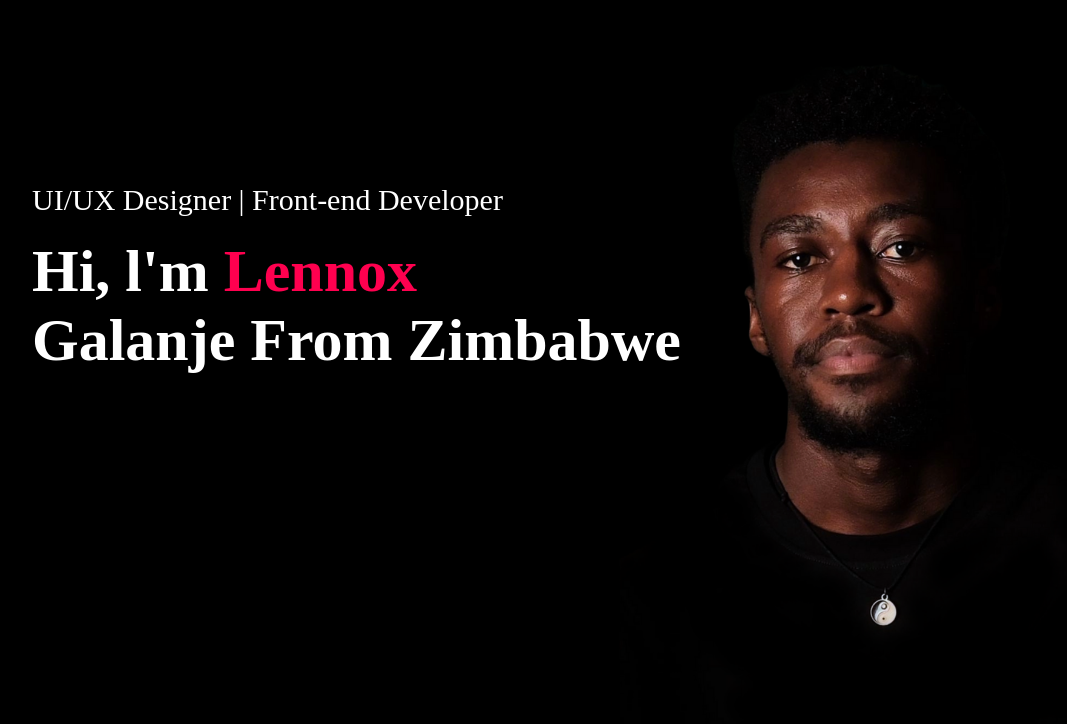
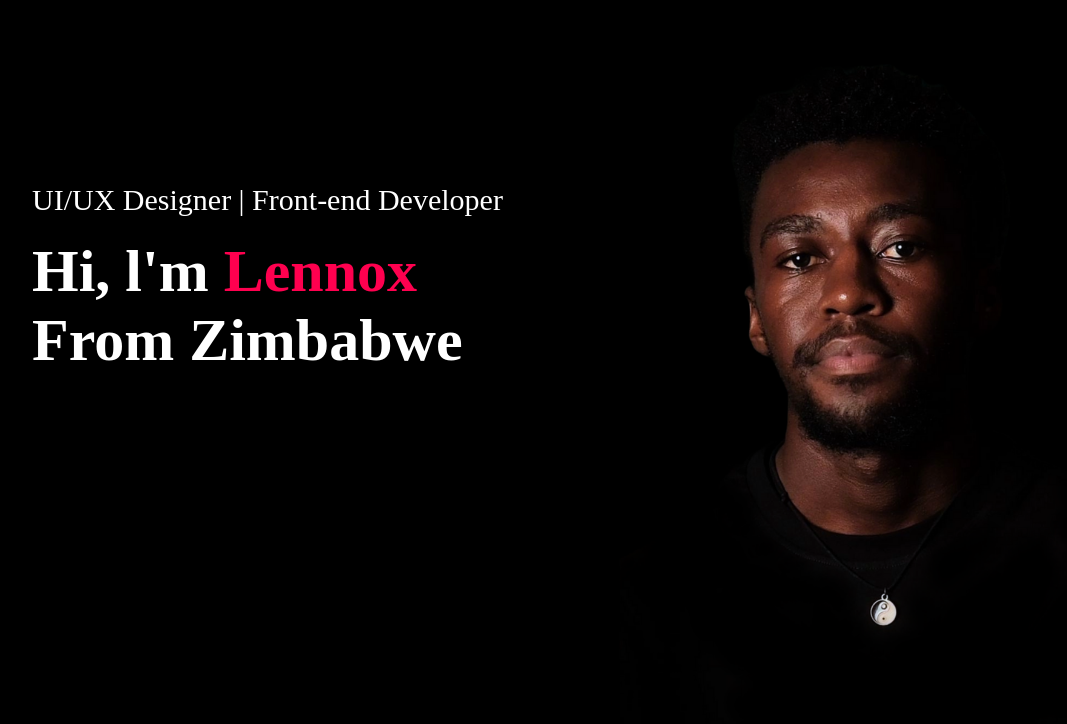
Before and after one commit to LennoxGalanje/Portfolio, a plain HTML site: page index.html in a window 1280 px wide. Shown: the part 76-800 px from the top of the page, without its empty margins (96-1163 px from the left). Drawn offline with Linux system fonts and the light colour scheme.

Commit message:
Update index.html

```diff
--- a/index.html
+++ b/index.html
@@ -24,7 +24,7 @@
             </nav>
             <div class="header-text">
                 <p>UI/UX Designer |  Front-end Developer</p>
-                <h1>Hi, l'm <span>Lennox</span> <br>Galanje From Zimbabwe</h1>
+                <h1>Hi, l'm <span>Lennox</span> <br>From Zimbabwe</h1>
 
             </div>
         </div>
```
